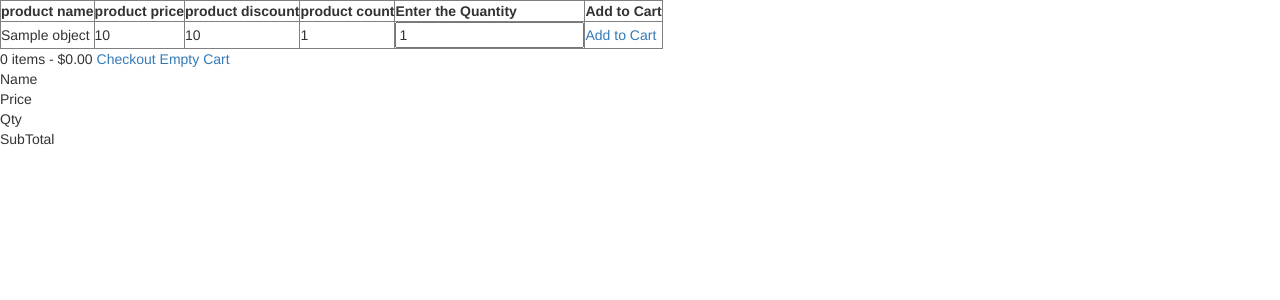
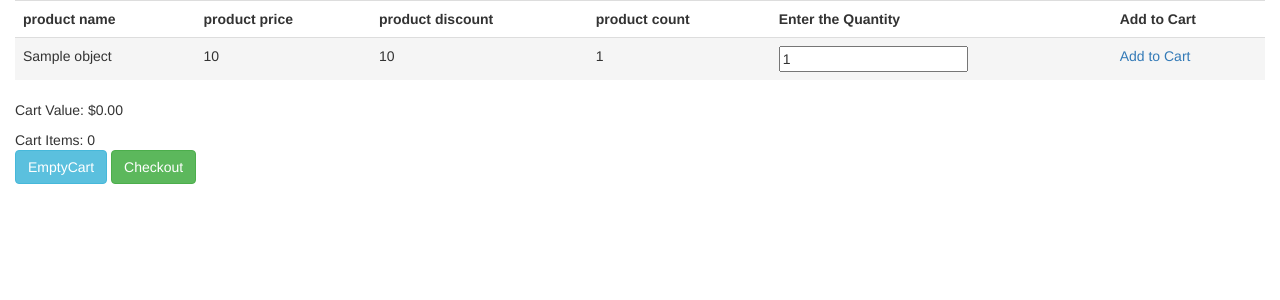
Before and after one commit to aishukeerthi/MiniprojectDjango, a Django app: template SalesManagement/templates/SalesManagement/product_customer.html in a window 1280 px wide. Shown: the top 300 px of the page. Run offline with Django 3.2, Linux system fonts and the light colour scheme; the template is opened without the code that fills it: most values are stand-ins (such as "Sample title", 1, 10 or a date in 2020); some libraries are stand-ins or nearby versions.

Commit message:
Added the Bootstrap version of the product_customer.html

```diff
--- a/SalesManagement/templates/SalesManagement/product_customer.html
+++ b/SalesManagement/templates/SalesManagement/product_customer.html
@@ -8,8 +8,12 @@
     <link href="{% static 'css/style.css' %}" rel="stylesheet">
 </head>
 <body>
-    <table border="1">
-        <tr>
+
+    <div class="container-fluid">
+    <div class="row">
+        <div class="col-md-12">
+            <table class="table">
+            <tr>
              <th> product name</th>
              <th> product price</th>
              <th> product discount</th>
@@ -17,9 +21,9 @@
              <th> Enter the Quantity</th>
              <th> Add to Cart</th>
 
-         </tr>
-         {% for i in object_list %}
-        <tr class="simpleCart_shelfItem">
+            </tr>
+        {% for i in object_list %}
+        <tr class="simpleCart_shelfItem active">
         <td> <span class="item_name"> {{ i.product_name }} </span> </td>
         <td> <span class="item_price"> {{ i.product_price }} </span> </td>
         <td> {{ i.product_discount}}</td>
@@ -28,14 +32,23 @@
         <td>  <a class="item_add" href="javascript:;">Add to Cart </a> </td>
         </tr>
         {% endfor %}
+            </table>
+            <p>
+                Cart Value: <span class="simpleCart_total"></span>
+            </p>
+            <div>
+                Cart Items: <span class="simpleCart_quantity"></span>
+            </div>
 
-    </table>
-
-
-    <span class="simpleCart_quantity"></span> items - <span class="simpleCart_total"></span>
-    <a href="javascript:;" class="simpleCart_checkout">Checkout</a>
-    <a href="javascript:;" class="simpleCart_empty">Empty Cart</a>
-    <div class="simpleCart_items"></div>
+            <button type="button" class="btn btn-info simpleCart_empty" href="javascript:;">
+                EmptyCart
+            </button>
+            <button type="button" class="btn btn-success simpleCart_checkout" href="javascript:;">
+                Checkout
+            </button>
+        </div>
+    </div>
+</div>
     {% load static from staticfiles %}
     <script src="{% static 'js/jquery.min.js' %}"></script>
     <script src="{% static 'js/bootstrap.min.js' %}"></script>
```
